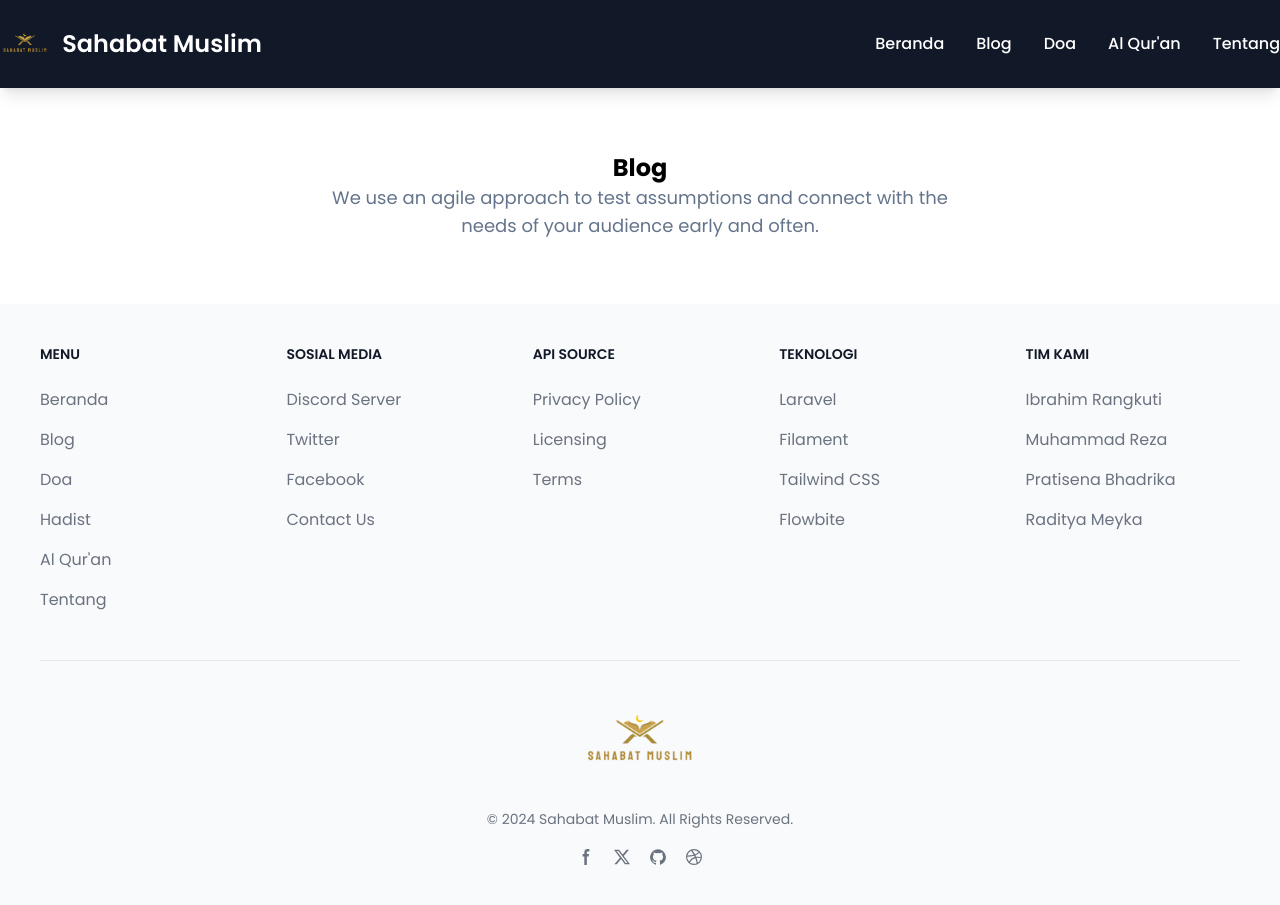
After one commit to ibrahimrangkuti/sahabatmuslim, a Laravel app: page /blog in a window 1280 px wide. The commit adds this page. Run offline with Laravel 10, Linux system fonts and the light colour scheme; data that the repository does not hold is empty; style sheets or scripts are compiled from the project's sources; some libraries are stand-ins or nearby versions.

Commit message:
add: index page article

```diff
--- a/app/Http/Controllers/ArticleController.php
+++ b/app/Http/Controllers/ArticleController.php
@@ -7,6 +7,15 @@ use Illuminate\Http\Request;
 
 class ArticleController extends Controller
 {
+    public function index()
+    {
+        $articles = Blog::where('status', 1)->get();
+
+        return view('pages.article.index', [
+            'articles' => $articles
+        ]);
+    }
+
     public function show($slug)
     {
         $article = Blog::where('slug', $slug)->first();
--- a/resources/views/components/navbar.blade.php
+++ b/resources/views/components/navbar.blade.php
@@ -27,12 +27,12 @@
                         class="block py-2 px-3 rounded md:border-0 md:p-0 text-white md:hover:text-amber-500 hover:bg-gray-700 hover:text-white md:hover:bg-transparent">Beranda</a>
                 </li>
                 <li>
+                    <a href="{{ route('blog.index') }}"
+                        class="block py-2 px-3 rounded md:border-0 md:p-0 text-white md:hover:text-amber-500 hover:bg-gray-700 hover:text-white md:hover:bg-transparent">Blog</a>
+                </li>
+                <li>
                     <a href="{{ route('doa.index') }}"
                         class="block py-2 px-3 rounded md:border-0 md:p-0 text-white md:hover:text-amber-500 hover:bg-gray-700 hover:text-white md:hover:bg-transparent">Doa</a>
-                </li>
-                <li>
-                    <a href="#"
-                        class="block py-2 px-3 rounded md:border-0 md:p-0 text-white md:hover:text-amber-500 hover:bg-gray-700 hover:text-white md:hover:bg-transparent">Hadist</a>
                 </li>
                 <li>
                     <a href="{{ url('/quran') }}"
--- /dev/null
+++ b/resources/views/pages/article/index.blade.php
@@ -0,0 +1,47 @@
+@extends('layouts.app')
+
+@section('content')
+    <section class="max-w-screen-xl mx-4 md:mx-auto" id="blog">
+        <div class="flex flex-col items-center py-16">
+            <h4 class="text-2xl font-bold">Blog</h4>
+            <p class="md:w-1/2 text-center text-lg text-slate-500">We use an agile approach to test assumptions and
+                connect
+                with the
+                needs of your
+                audience
+                early and often.</p>
+        </div>
+        <div class="grid grid-cols-1 md:grid-cols-3 gap-x-4">
+            @foreach ($articles as $article)
+                <div
+                    class="max-w-full max-h-fit bg-white border border-gray-200 rounded-lg shadow dark:bg-gray-800 dark:border-gray-700">
+                    <a href="{{ route('article.show', $article->slug) }}">
+                        <img class="rounded-t-lg w-full h-[200px] object-cover"
+                            src="{{ asset('storage/' . $article->thumbnail) }}" alt="" />
+                    </a>
+                    <div class="p-5">
+                        <span
+                            class="bg-blue-100 text-blue-800 text-xs font-medium me-2 px-2.5 py-0.5 rounded dark:bg-blue-900 dark:text-blue-300">{{ $article->category->name }}</span>
+                        <a href="{{ route('article.show', $article->slug) }}">
+                            <h5 class="text-2xl font-bold tracking-tight text-gray-900 dark:text-white mt-3">
+                                {{ $article->title }}
+                            </h5>
+                        </a>
+                        <div class="py-3 font-normal text-gray-700 dark:text-gray-400 text-justify">
+                            {!! Str::limit($article->content, 200) !!}
+                        </div>
+                        <a href="{{ route('article.show', $article->slug) }}"
+                            class="inline-flex items-center py-2 text-sm hover:text-amber-600 font-medium text-center text-white`">
+                            Baca selengkapnya
+                            <svg class="rtl:rotate-180 w-3.5 h-3.5 ms-2" aria-hidden="true"
+                                xmlns="http://www.w3.org/2000/svg" fill="none" viewBox="0 0 14 10">
+                                <path stroke="currentColor" stroke-linecap="round" stroke-linejoin="round" stroke-width="2"
+                                    d="M1 5h12m0 0L9 1m4 4L9 9" />
+                            </svg>
+                        </a>
+                    </div>
+                </div>
+            @endforeach
+        </div>
+    </section>
+@endsection
--- a/routes/web.php
+++ b/routes/web.php
@@ -9,6 +9,7 @@ use Illuminate\Support\Facades\Route;
 
 Route::get('/', [HomeController::class, 'index'])->name('home');
 
+Route::get('/blog', [ArticleController::class, 'index'])->name('blog.index');
 Route::get('/article/{slug}', [ArticleController::class, 'show'])->name('article.show');
 
 Route::get('/doa', [DoaController::class, 'index'])->name('doa.index');
```
